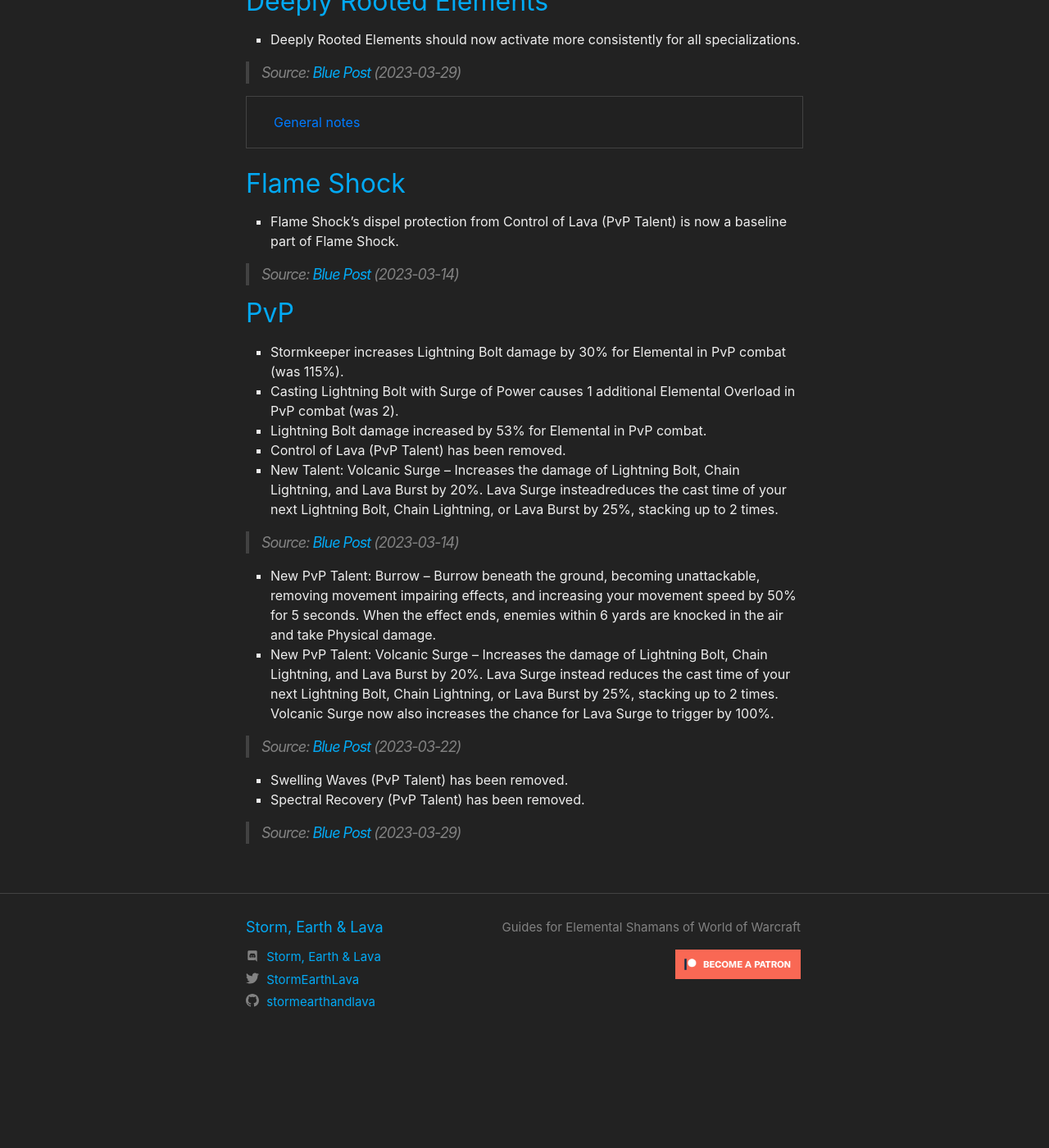
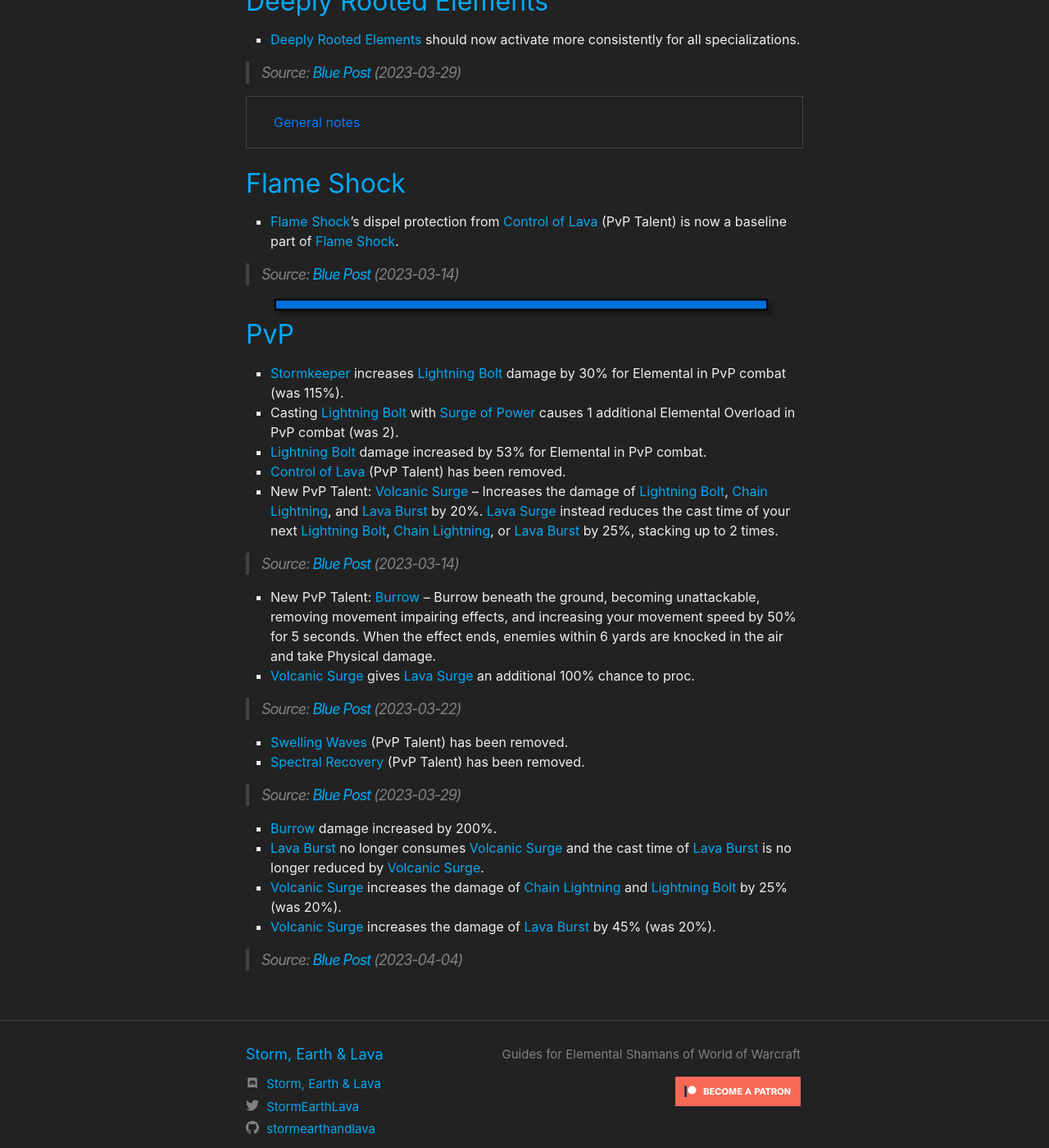
Before and after one commit to stormearthandlava/stormearthandlava.github.io, a Jekyll site: the page built from blog/_posts/2023-04-02-10.1-change-collection.md, in a window 1280 px wide and 1400 px high, scrolled down 933 px. Shown: the whole window at 82% size. Built offline with Jekyll 4.4.1, drawn with Linux system fonts in a browser that asks for light colours; a script that is not in the unit is left out; before the commit the page ends 2227 px from its top, so only the background shows below that.

Commit message:
Minor Site Update
- Updated Changelog with pvp changes from 04/04
- Updated Ele101 with more passive abbreviations.

```diff
--- a/blog/_posts/2023-04-02-10.1-change-collection.md
+++ b/blog/_posts/2023-04-02-10.1-change-collection.md
@@ -116,26 +115,35 @@
 
 
 ## Flame Shock
-- Flame Shock’s dispel protection from Control of Lava (PvP Talent) is now a baseline part of Flame Shock.
+- {{ site.data.spell.fs }}’s dispel protection from {{ site.data.talent.control_of_lava }} (PvP Talent) is now a baseline part of {{ site.data.spell.fs }}.
 
 > Source: [Blue Post](https://us.forums.blizzard.com/en/wow/t/dragonflight-embers-of-neltharion-ptr-development-notes/1541379/4) (2023-03-14)
 
+<hr>
 
 ## PvP
-- Stormkeeper increases Lightning Bolt damage by 30% for Elemental in PvP combat (was 115%).
-- Casting Lightning Bolt with Surge of Power causes 1 additional Elemental Overload in PvP combat (was 2).
-- Lightning Bolt damage increased by 53% for Elemental in PvP combat.
-- Control of Lava (PvP Talent) has been removed.
-- New Talent: Volcanic Surge – Increases the damage of Lightning Bolt, Chain Lightning, and Lava Burst by 20%. Lava Surge insteadreduces the cast time of your next Lightning Bolt, Chain Lightning, or Lava Burst by 25%, stacking up to 2 times.
+
+- {{ site.data.talent.sk }} increases {{ site.data.spell.lb }} damage by 30% for Elemental in PvP combat (was 115%).
+- Casting {{ site.data.spell.lb }} with {{ site.data.talent.sop }} causes 1 additional Elemental Overload in PvP combat (was 2).
+- {{ site.data.spell.lb }} damage increased by 53% for Elemental in PvP combat.
+- {{ site.data.talent.control_of_lava }} (PvP Talent) has been removed.
+- New PvP Talent: {{ site.data.talent.volcanic_surge }} – Increases the damage of {{ site.data.spell.lb }}, {{ site.data.spell.cl }}, and {{ site.data.spell.lvb }} by 20%. {{ site.data.talent.lvs }} instead reduces the cast time of your next {{ site.data.spell.lb }}, {{ site.data.spell.cl }}, or {{ site.data.spell.lvb }} by 25%, stacking up to 2 times.
 
 > Source: [Blue Post](https://us.forums.blizzard.com/en/wow/t/dragonflight-embers-of-neltharion-ptr-development-notes/1541379/4) (2023-03-14)
 
-- New PvP Talent: Burrow – Burrow beneath the ground, becoming unattackable, removing movement impairing effects, and increasing your movement speed by 50% for 5 seconds. When the effect ends, enemies within 6 yards are knocked in the air and take Physical damage.
-- New PvP Talent: Volcanic Surge – Increases the damage of Lightning Bolt, Chain Lightning, and Lava Burst by 20%. Lava Surge instead reduces the cast time of your next Lightning Bolt, Chain Lightning, or Lava Burst by 25%, stacking up to 2 times. Volcanic Surge now also increases the chance for Lava Surge to trigger by 100%.
+- New PvP Talent: {{ site.data.talent.burrow }} – Burrow beneath the ground, becoming unattackable, removing movement impairing effects, and increasing your movement speed by 50% for 5 seconds. When the effect ends, enemies within 6 yards are knocked in the air and take Physical damage.
+- {{ site.data.talent.volcanic_surge }} gives {{ site.data.talent.lvs }} an additional 100% chance to proc.
 
 > Source: [Blue Post](https://us.forums.blizzard.com/en/wow/t/dragonflight-embers-of-neltharion-ptr-development-notes/1541379/6) (2023-03-22)
 
-- Swelling Waves (PvP Talent) has been removed.
-- Spectral Recovery (PvP Talent) has been removed.
+- {{ site.data.talent.swelling_waves }} (PvP Talent) has been removed.
+- {{ site.data.talent.spectral_recovery }} (PvP Talent) has been removed.
 
 > Source: [Blue Post](https://us.forums.blizzard.com/en/wow/t/dragonflight-embers-of-neltharion-ptr-development-notes/1541379/7) (2023-03-29)
+
+- {{ site.data.talent.burrow }} damage increased by 200%.
+- {{ site.data.spell.lvb }} no longer consumes {{ site.data.talent.volcanic_surge }} and the cast time of {{ site.data.spell.lvb }} is no longer reduced by {{ site.data.talent.volcanic_surge }}.
+- {{ site.data.talent.volcanic_surge }} increases the damage of {{ site.data.spell.cl }} and {{ site.data.spell.lb }} by 25% (was 20%).
+- {{ site.data.talent.volcanic_surge }} increases the damage of {{ site.data.spell.lvb }} by 45% (was 20%).
+
+> Source: [Blue Post](https://us.forums.blizzard.com/en/wow/t/dragonflight-embers-of-neltharion-ptr-development-notes/1541379/8) (2023-04-04)
```
Also changed, not shown: other parts of blog/_posts/2023-04-02-10.1-change-collection.md (+16 -17 lines), _data/talent.yml (+6 -2 lines), blog/_posts/2023-01-23-ele101.md (+10 -4 lines).
